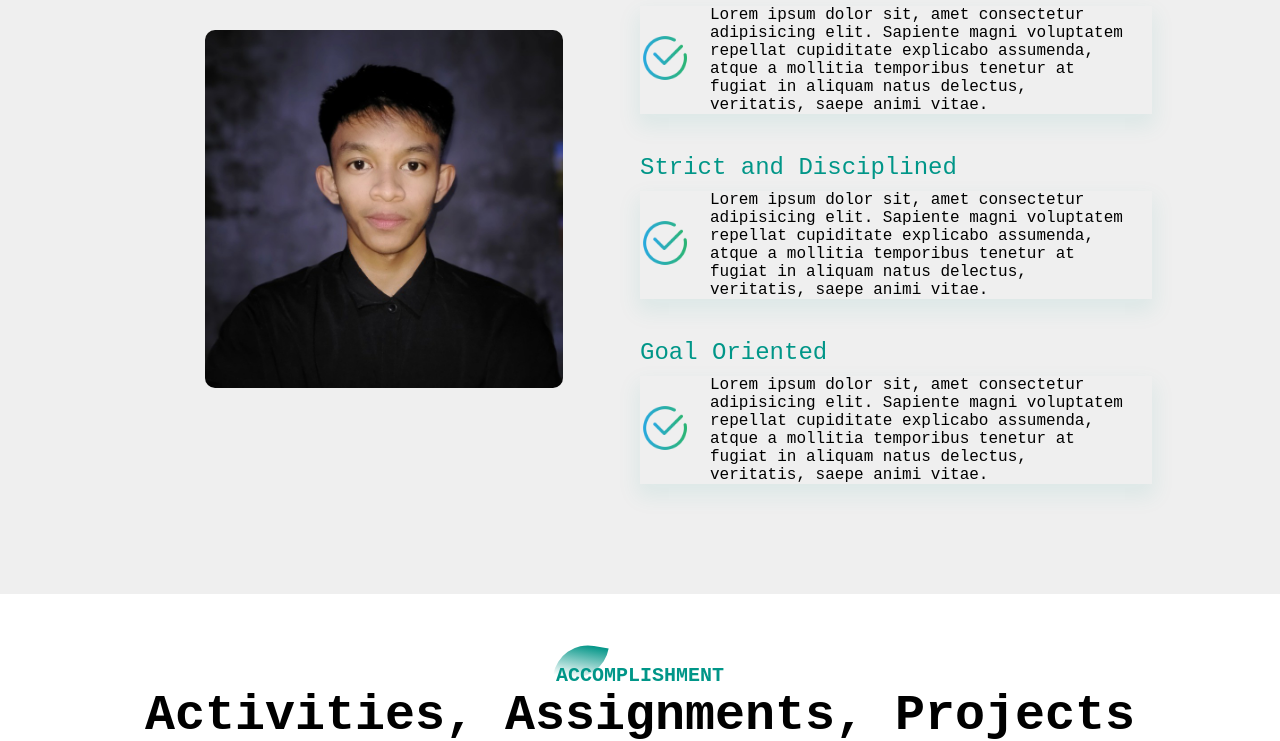
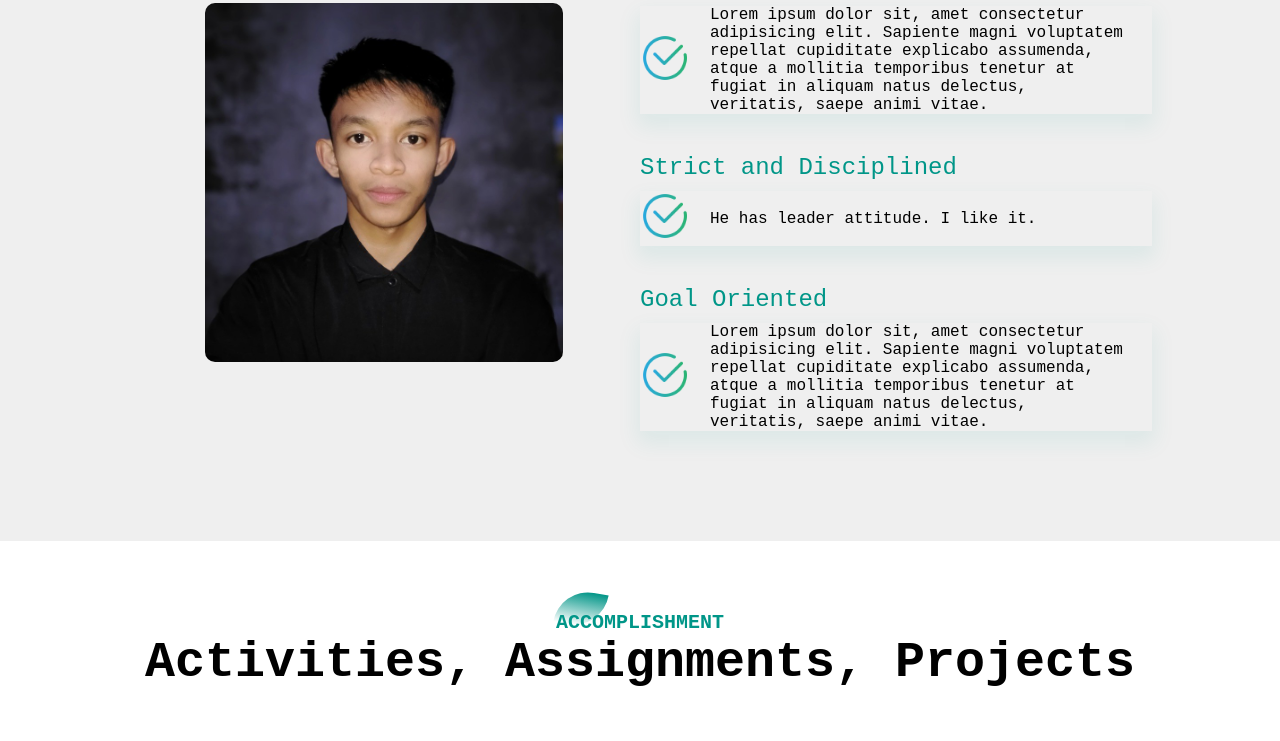
Before and after one commit to khrystcoder/Icreatechs-Training, a plain HTML site: page index.html in a window 1280 px wide. Shown: the part 1914-2655 px from the top of the page. Drawn offline with Linux system fonts and the light colour scheme.

Commit message:
updated one of the leaders feedback.

```diff
--- a/index.html
+++ b/index.html
@@ -112,7 +112,7 @@
                         <img src="images/checkicon.png">
                     </div>
                     <div class="feedback-text">
-                        <p>Lorem ipsum dolor sit, amet consectetur adipisicing elit. Sapiente magni voluptatem repellat cupiditate explicabo assumenda, atque a mollitia temporibus tenetur at fugiat in aliquam natus delectus, veritatis, saepe animi vitae.</p>
+                        <p>He has leader attitude. I like it.</p>
                     </div>
                 </div>
                 <h1>Goal Oriented</h1>
```
Also changed, not shown: images/logo.png (deleted).
